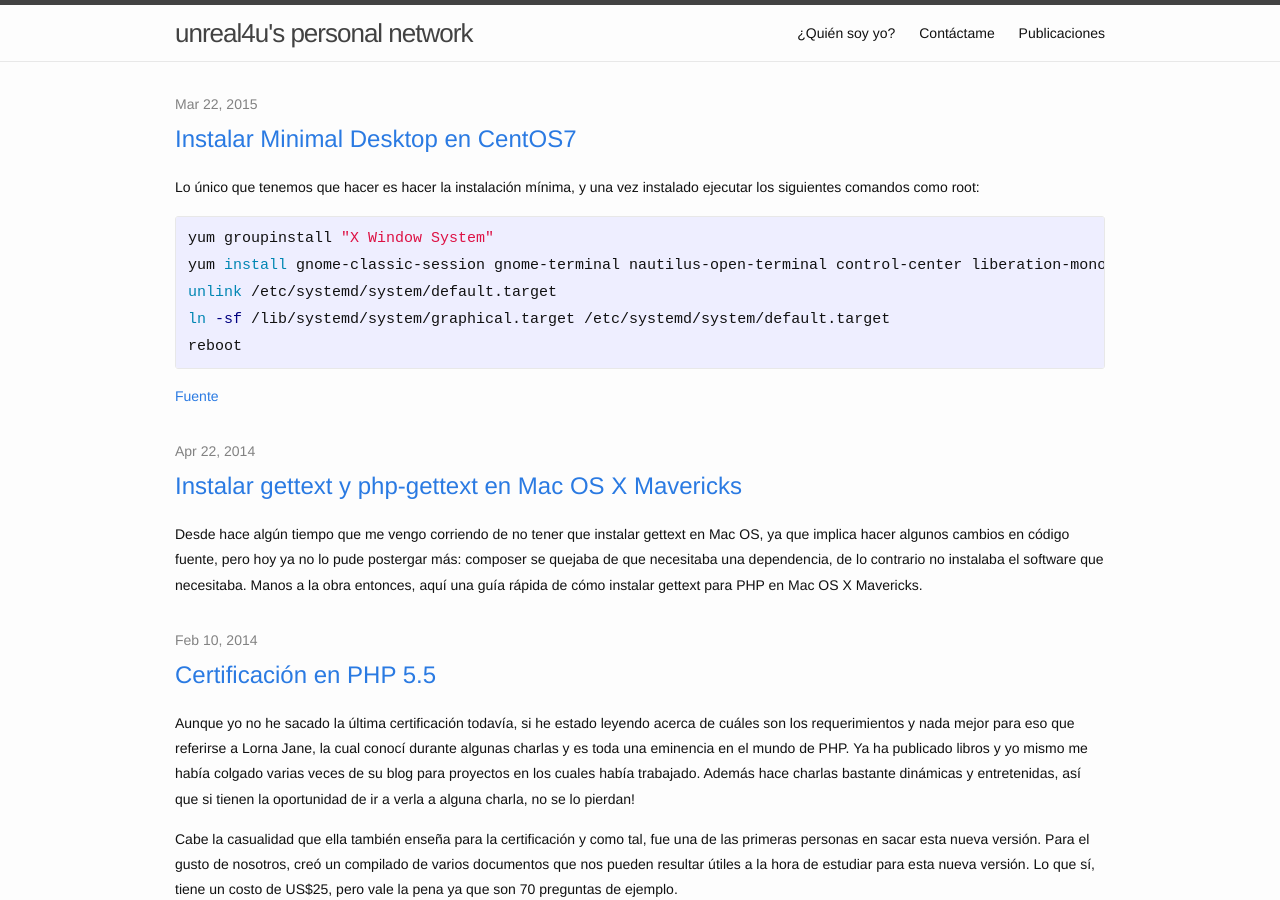
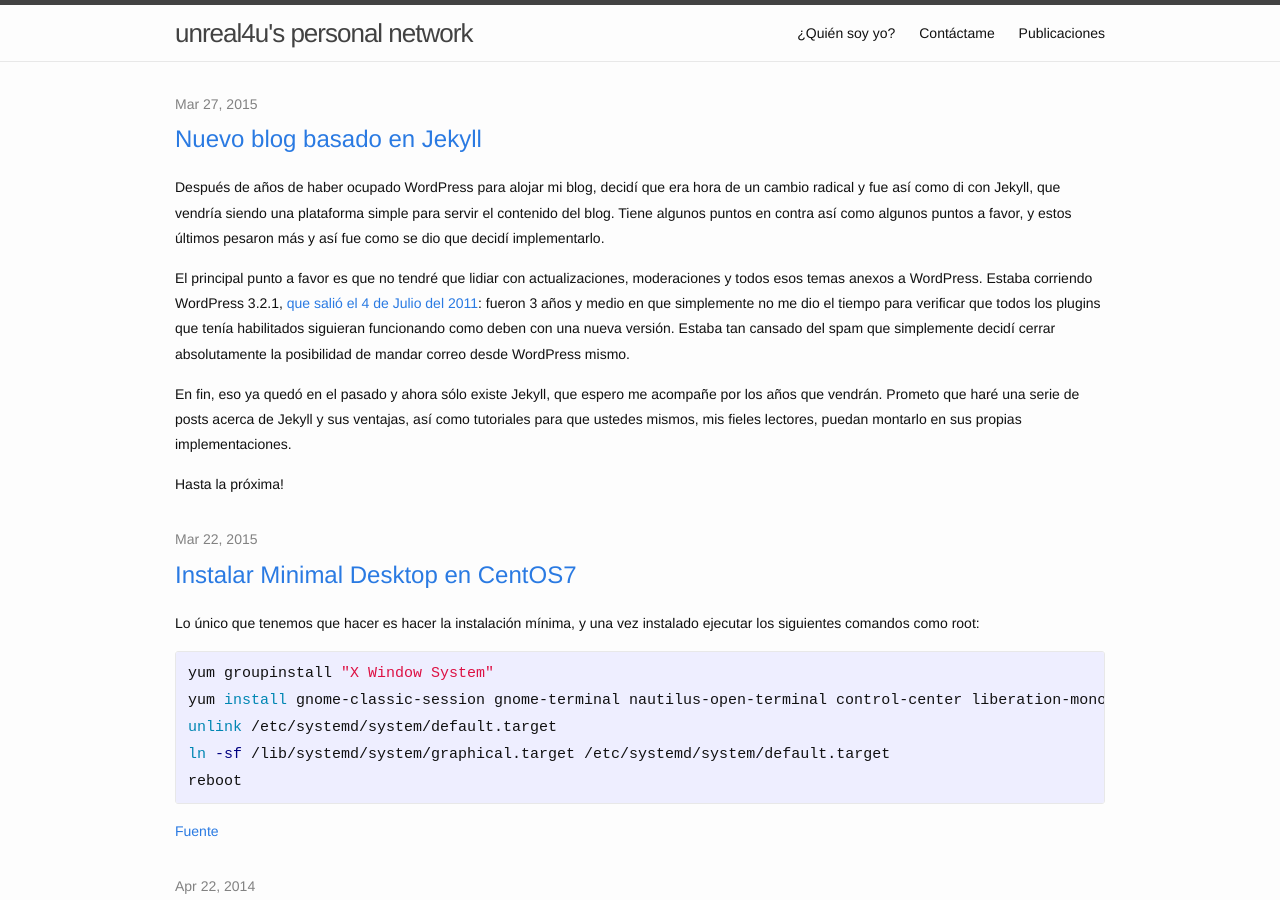
Before and after one commit to unreal4u/blog, a Jekyll site: the page built from index.html, in a window 1280 px wide and 900 px high. Built offline with Jekyll 4.4.1, drawn with Linux system fonts in a browser that asks for light colours; the list of posts is cut into pages by our own code; some of the changed text lies outside the part shown.

Commit message:
New blog post and several configuration values

```diff
--- a/_config.yml
+++ b/_config.yml
@@ -1,12 +1,17 @@
 # Site settings
 title: unreal4u's personal network
 email: me@unreal4u.com
-description: > # this means to ignore newlines until "baseurl:"
-  Because my reality... is just your virtuality
+description: Because my reality... is just your virtuality
 baseurl: "" # the subpath of your site, e.g. /blog/
 url: "http://blog.unreal4u.com" # the base hostname & protocol for your site
 twitter_username: unreal4u
 github_username:  unreal4u
+analytics :
+  provider : google
+  google :
+    tracking_id : 'UA-7167806-2'
+  getclicky :
+    site_id :
 
 # Build settings
 markdown: kramdown
--- /dev/null
+++ b/_posts/2015-03-27-nuevo-blog-basado-en-jekyll.markdown
@@ -0,0 +1,25 @@
+---
+comments: true
+date: 2015-03-27 00:00:00+00:00
+layout: post
+slug: nuevo-blog-basado-en-jekyll
+title: Nuevo blog basado en Jekyll
+categories:
+- Pensamientos Personales
+---
+
+Después de años de haber ocupado WordPress para alojar mi blog, decidí que era hora de un cambio radical y fue así como
+di con Jekyll, que vendría siendo una plataforma simple para servir el contenido del blog. Tiene algunos puntos en
+contra así como algunos puntos a favor, y estos últimos pesaron más y así fue como se dio que decidí implementarlo.
+
+El principal punto a favor es que no tendré que lidiar con actualizaciones, moderaciones y todos esos temas anexos a
+WordPress. Estaba corriendo WordPress 3.2.1, [que salió el 4 de Julio del 2011](http://en.wikipedia.org/wiki/WordPress#Release_history):
+fueron 3 años y medio en que simplemente no me dio el tiempo para verificar que todos los plugins que tenía habilitados
+siguieran funcionando como deben con una nueva versión. Estaba tan cansado del spam que simplemente decidí cerrar
+absolutamente la posibilidad de mandar correo desde WordPress mismo.
+
+En fin, eso ya quedó en el pasado y ahora sólo existe Jekyll, que espero me acompañe por los años que vendrán. Prometo
+que haré una serie de posts acerca de Jekyll y sus ventajas, así como tutoriales para que ustedes mismos, mis fieles
+lectores, puedan montarlo en sus propias implementaciones.
+
+Hasta la próxima!
--- a/index.html
+++ b/index.html
@@ -12,7 +12,9 @@ layout: default
                 <a class="post-link" href="{{ post.url | prepend: site.baseurl }}">{{ post.title }}</a>
             </h2>
 
-            <p>{{ post.excerpt }}</p>
+            <article class="post-excerpt">
+                {{ post.excerpt }}
+            </article>
         </li>
         {% endfor %}
     </ul>
```
